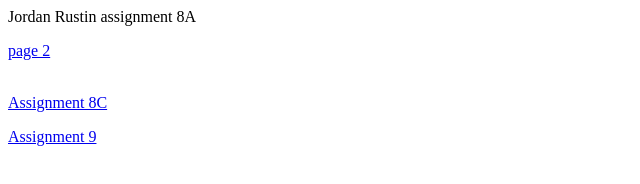
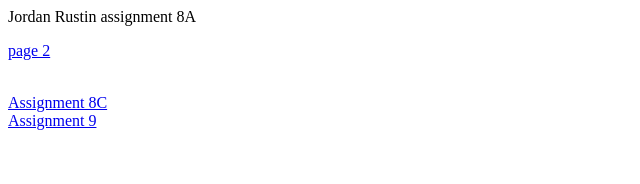
Before and after one commit to jordanrustin/untitled-folder, a plain HTML site: page index.html in a window 1280 px wide. Shown: the whole page, without its empty margins (0-640 px from the left). Drawn offline with Linux system fonts and the light colour scheme.

Commit message:
Add files via upload

```diff
--- a/index.html
+++ b/index.html
@@ -5,7 +5,7 @@
 
 <p><a href="page2.html" target="_blank">page 2</a></p>
         <br> <a href="website.html" target="_blank">Assignment 8C</a>
-<p><a href="Assignment9_Rustin.html" target="_blank">Assignment 9</a></p>
+        <br> <a href="Assignment9_Rustin.html" target="_blank">Assignment 9</a>
 
 </body>
 </html>
```
